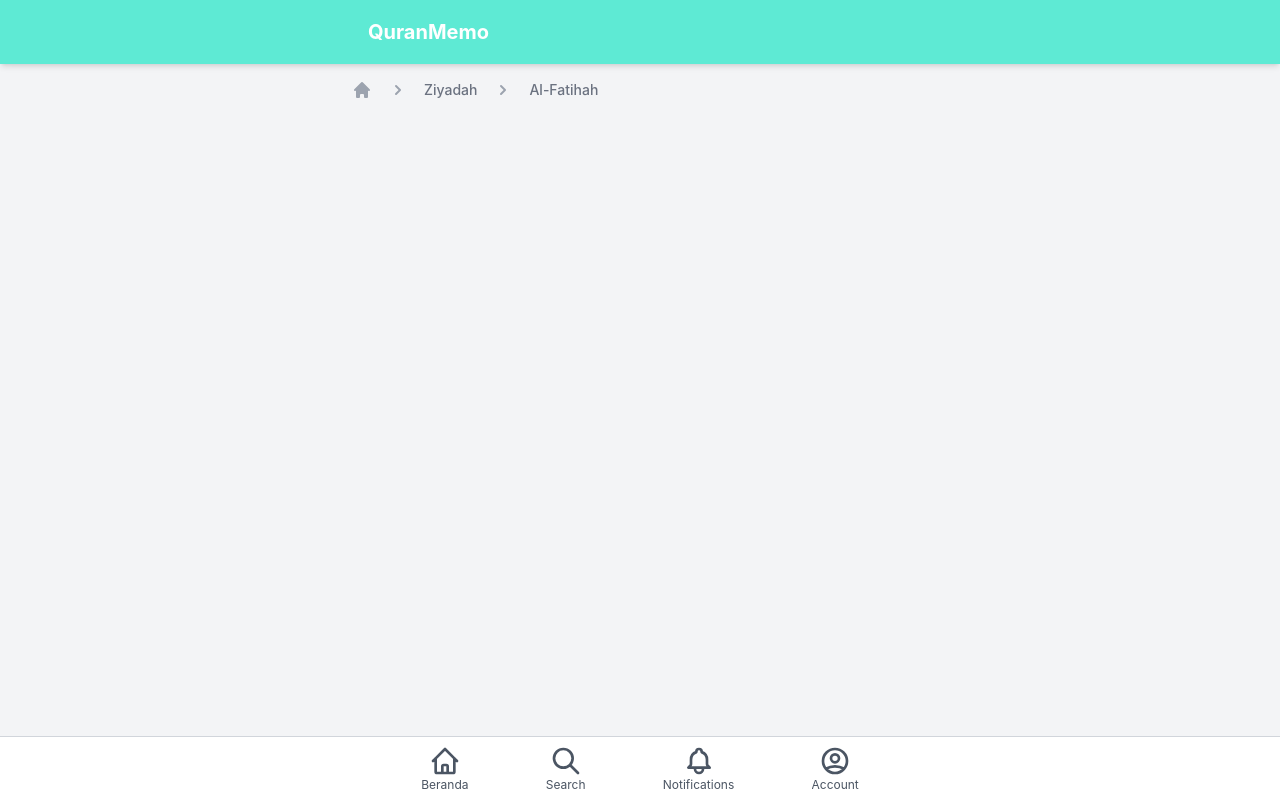
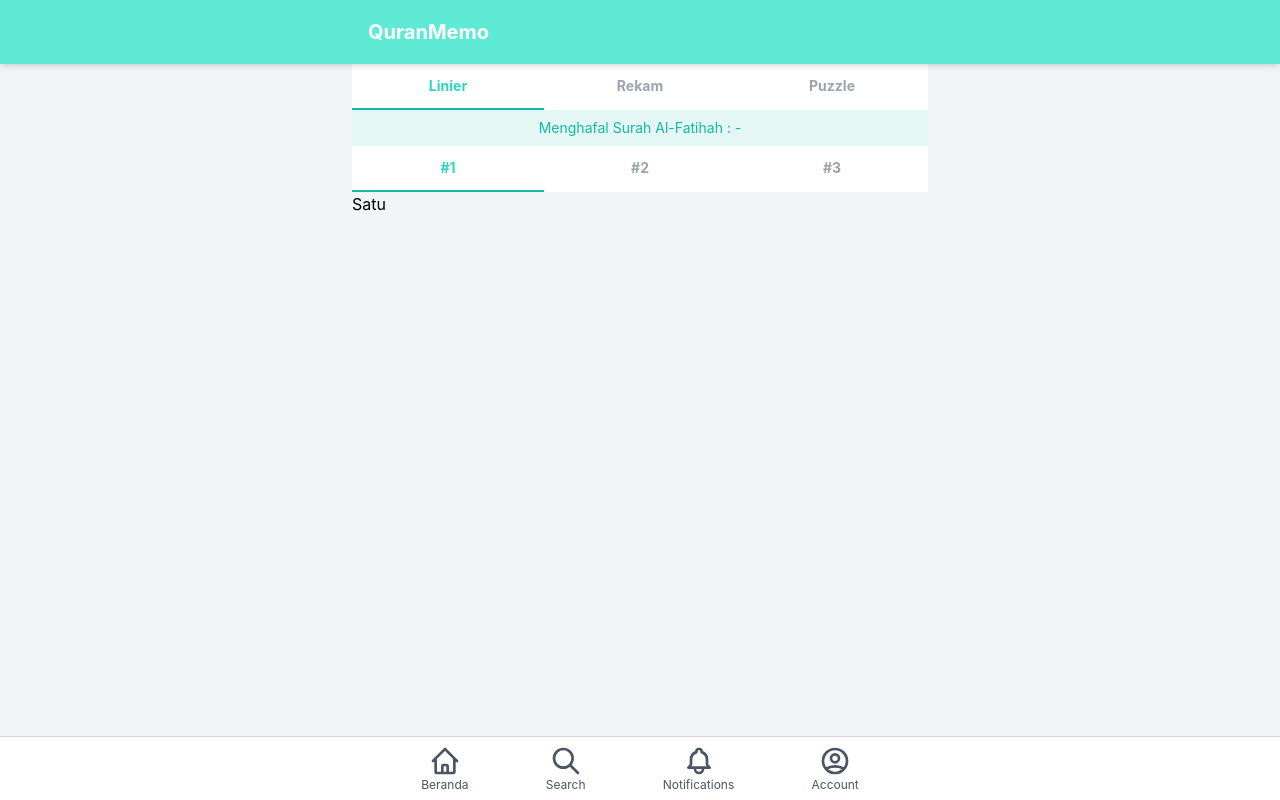
Before and after one commit to rizkianakbar/quran-community, a Next.js app: page /ziyadah/1 in a window 1280 px wide. Built offline with nearby package versions, Linux system fonts and the light colour scheme.

Commit message:
feat: add tabs component

```diff
--- /dev/null
+++ b/components/tabs.tsx
@@ -0,0 +1,123 @@
+import clsx from 'clsx';
+import { useRouter } from 'next/router';
+import { useState } from 'react';
+
+const tabClasses = (isActive?: boolean) => {
+  return [
+    'text-sm font-bold w-full text-gray-400 p-3',
+    isActive
+      ? 'border-b-2 border-teal-500 text-teal-400'
+      : 'border-b-2 border-white',
+    'hover:border-b-2 hover:border-teal-500 hover:text-teal-400',
+  ];
+};
+
+const tabChildClasses = (isActive?: boolean) => {
+  return [
+    'text-sm font-bold w-full text-gray-400 p-3',
+    isActive
+      ? 'border-b-2 border-teal-500 text-teal-400'
+      : 'border-b-2 border-white',
+    'hover:border-b-2 hover:border-teal-500 hover:text-teal-400',
+  ];
+};
+
+export default function Tabs({ ayat, data }: any) {
+  const router = useRouter();
+  const { id, firstAyat, secondAyat } = router.query;
+  const [isSelectedParent, setIsSelectedParent] = useState('Linier');
+  const [isSelectedChild, setIsSelectedChild] = useState('#1');
+  const [parenTab] = useState([
+    {
+      id: 1,
+      title: 'Linier',
+      onclick: () => {
+        setIsSelectedParent('Linier');
+      },
+    },
+    {
+      id: 2,
+      title: 'Rekam',
+      onclick: () => {
+        setIsSelectedParent('Rekam');
+      },
+    },
+    {
+      id: 3,
+      title: 'Puzzle',
+      onclick: () => {
+        setIsSelectedParent('Puzzle');
+      },
+    },
+  ]);
+
+  const [childTab] = useState([
+    {
+      id: 1,
+      title: '#1',
+      onclick: () => {
+        setIsSelectedChild('#1');
+      },
+    },
+    {
+      id: 2,
+      title: '#2',
+      onclick: () => {
+        setIsSelectedChild('#2');
+      },
+    },
+    {
+      id: 3,
+      title: '#3',
+      onclick: () => {
+        setIsSelectedChild('#3');
+      },
+    },
+  ]);
+
+  const renderParentTab = parenTab.map((tab, index) => {
+    return (
+      <button
+        key={index}
+        className={clsx(...tabClasses(isSelectedParent === tab.title))}
+        onClick={tab.onclick}
+      >
+        {tab.title}
+      </button>
+    );
+  });
+
+  const renderChildTab = childTab.map((tab, index) => {
+    return (
+      <button
+        key={index}
+        className={clsx(...tabChildClasses(isSelectedChild === tab.title))}
+        onClick={tab.onclick}
+      >
+        {tab.title}
+      </button>
+    );
+  });
+
+  return (
+    <div className="w-full mx-auto">
+      <div className="flex justify-center bg-white">{renderParentTab}</div>
+      {isSelectedParent === 'Linier' && (
+        <>
+          <div className="flex justify-center bg-teal-100/40 p-2">
+            <p className="text-sm text-teal-500">
+              Menghafal Surah {data.name_latin} : {firstAyat}-{secondAyat}
+            </p>
+          </div>
+          <div className="flex justify-center bg-white">{renderChildTab}</div>
+          {isSelectedChild === '#1' && <div>Satu</div>}
+          {isSelectedChild === '#2' && <div>Dua</div>}
+          {isSelectedChild === '#3' && <div>Tiga</div>}
+        </>
+      )}
+      {isSelectedParent === 'Puzzle' && (
+        <div className="flex justify-center bg-white">Puzzle</div>
+      )}
+    </div>
+  );
+}
--- a/pages/ziyadah/[id]/index.tsx
+++ b/pages/ziyadah/[id]/index.tsx
@@ -1,10 +1,8 @@
 import { useRouter } from 'next/router';
 import { paths } from '@/lib/surah/surah-list';
 import { GetStaticProps } from 'next';
-import { useState } from 'react';
-import { Page, PageContent } from '@/components/layout/pages';
-import { PageHeader } from '@/components/layout/pages/page-header';
-import { BackButton } from '@/components/layout/back-button';
+import { Page } from '@/components/layout/pages';
+import Tabs from '@/components/tabs';
 
 export default function ZiyadahDetail({ surah }: any) {
   const router = useRouter();
@@ -23,43 +21,14 @@ export default function ZiyadahDetail({ surah }: any) {
 
     ayat = ayatt;
   }
-  console.log(ayat);
-
-  const renderAyat = ayat?.map((ayat: any, index) => {
-    return (
-      <div key={index}>
-        <p>{ayat}</p>
-      </div>
-    );
-  });
 
   return (
     <Page>
-      <PageHeader
-        backButton={<BackButton href="/quran" />}
-        breadcrumbs={[
-          {
-            name: 'Ziyadah',
-            href: '/ziyadah',
-          },
-          {
-            name: `${data.name_latin}`,
-            href: `/ziyadah/${id}`,
-            current: true,
-          },
-        ]}
-        description=""
-        title=""
-      />
-      <PageContent>
-        {/* <div className="bg-white rounded shadow-md">{renderAyat}</div> */}
-
-        <div className="bg-white shadow overflow-hidden rounded-md">
-          <div className="divide-y divide-dashed divide-gray-300">
-            {renderAyat}
-          </div>
+      <div className="flex flex-col flex-1 pb-12">
+        <div className="w-full sm:max-w-xl mx-auto">
+          <Tabs ayat={ayat} data={data} />
         </div>
-      </PageContent>
+      </div>
     </Page>
   );
 }
```
